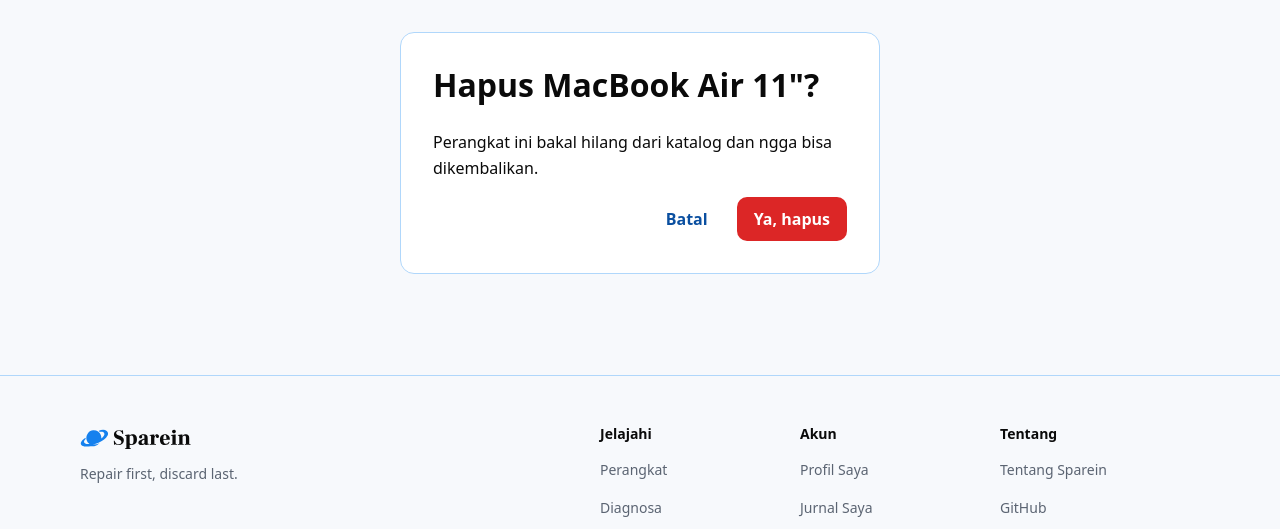
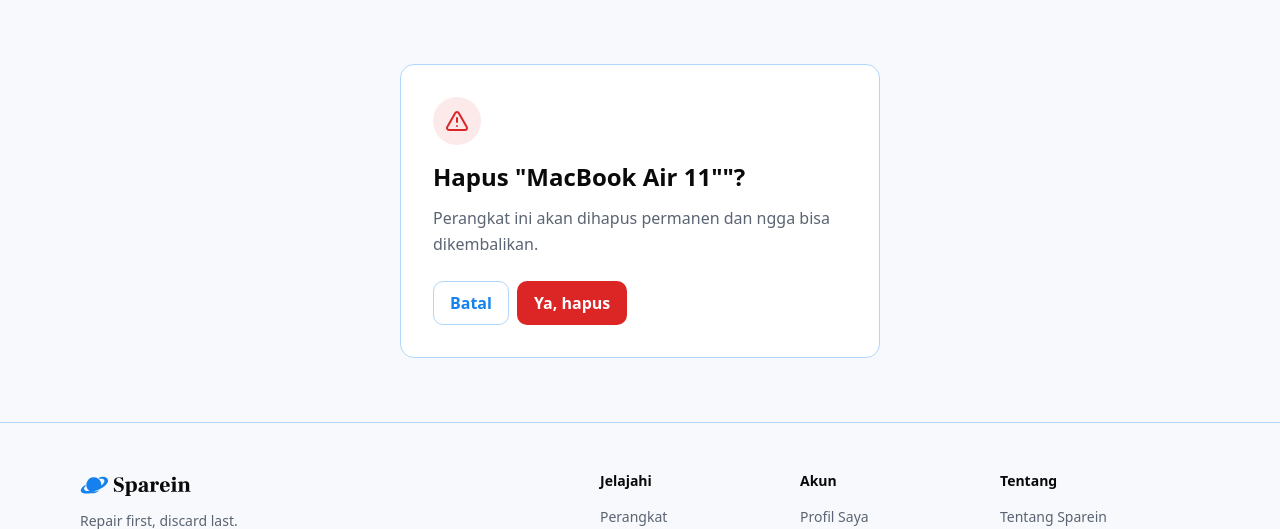
Before and after one commit to Kelompok1-PBP/sparein, a Django app: page /devices/macbook-air-11/delete/ in a window 1280 px wide. Shown: the part 65-594 px from the top of the page. Run offline with Django 5.2, Linux system fonts and the light colour scheme; the visitor is signed in with stand-in values (Sample User, id 1); data comes from the database, SQL or seed files in the repository.

Commit message:
feat(devices): use shared delete confirmation dialog

```diff
--- a/devices/static/devices/devices.css
+++ b/devices/static/devices/devices.css
@@ -103,7 +103,6 @@
 .form-page { max-width: 720px; margin: 0 auto; padding: 24px; }
 .field__opt { font-size: 14px; font-weight: 400; color: var(--muted); }
 .form-page.card:hover { border-color: var(--blue-200); }
-.form-page--narrow { max-width: 480px; }
 .form-page h1 { margin: 0 0 24px; }
 
 .device-form { display: flex; flex-direction: column; gap: 16px; }
--- a/devices/templates/devices/confirm_delete.html
+++ b/devices/templates/devices/confirm_delete.html
@@ -1,15 +1,6 @@
 {% extends "base.html" %}
-{% load static %}
 {% block title %}Hapus {{ device.name }}{% endblock %}
-{% block extra_css %}<link rel="stylesheet" href="{% static 'devices/devices.css' %}">{% endblock %}
 {% block content %}
-<div class="form-page form-page--narrow card">
-  <h1>Hapus {{ device.name }}?</h1>
-  {% if blocked %}<div class="alert alert--error" role="alert"><p>Perangkat ini masih dipakai panduan atau suku cadang. Hapus atau pindahkan dulu data yang terhubung.</p></div>{% endif %}
-  <p>Perangkat ini bakal hilang dari katalog dan ngga bisa dikembalikan.</p>
-  <form method="post" class="form-page__actions">{% csrf_token %}
-    <a class="btn btn--ghost" href="{% url 'devices:detail' device.slug %}">Batal</a>
-    <button type="submit" class="btn btn--danger">Ya, hapus</button>
-  </form>
-</div>
+{% url 'devices:detail' device.slug as cancel_url %}
+{% include "partials/confirm_dialog.html" with title='Hapus "'|add:device.name|add:'"?' text="Perangkat ini akan dihapus permanen dan ngga bisa dikembalikan." cancel_url=cancel_url alert=blocked|yesno:"Perangkat ini masih dipakai panduan atau suku cadang. Hapus atau pindahkan dulu data yang terhubung.," %}
 {% endblock %}
```
Also changed, not shown: devices/tests.py (+14 -0 lines).
